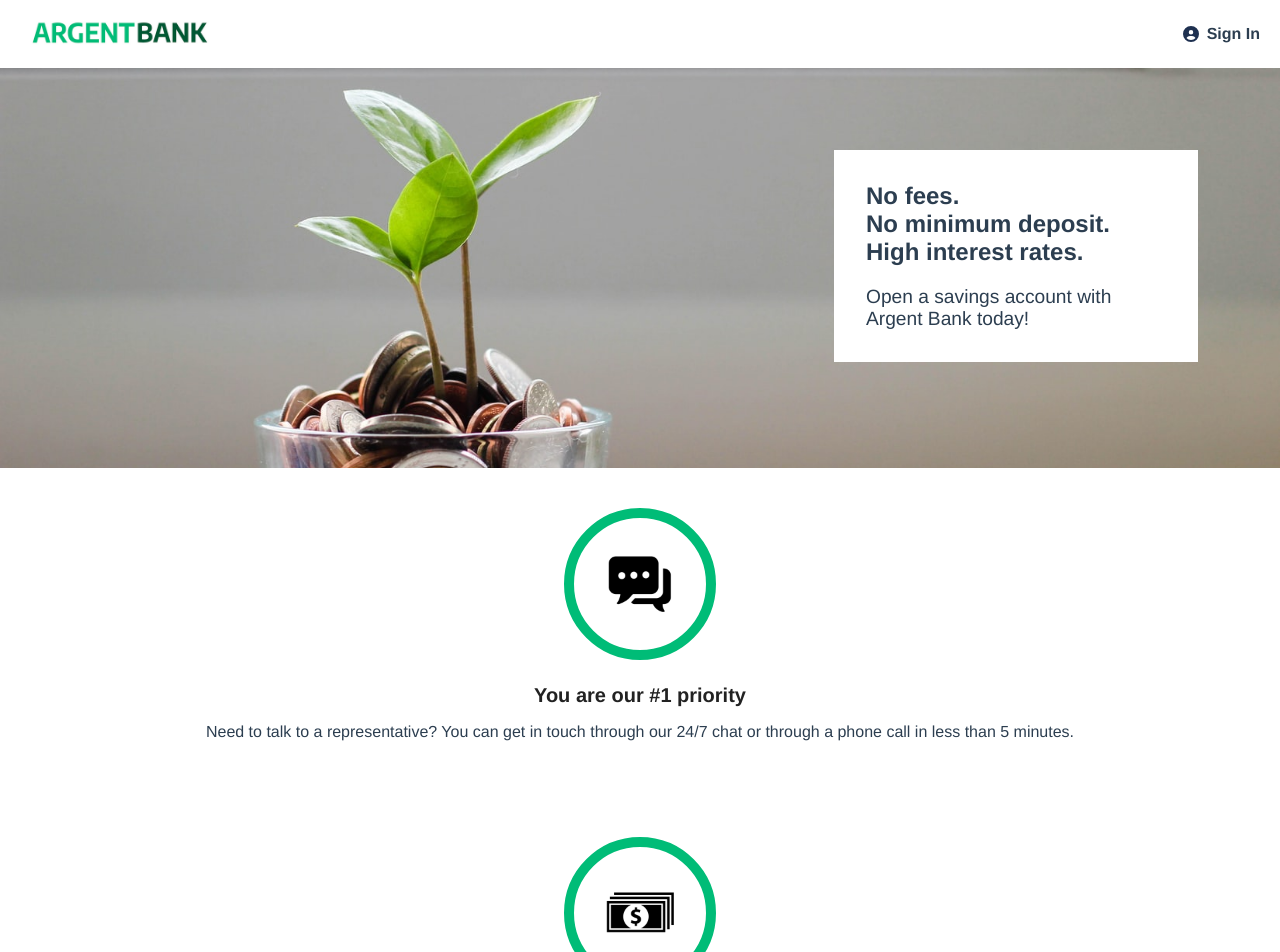
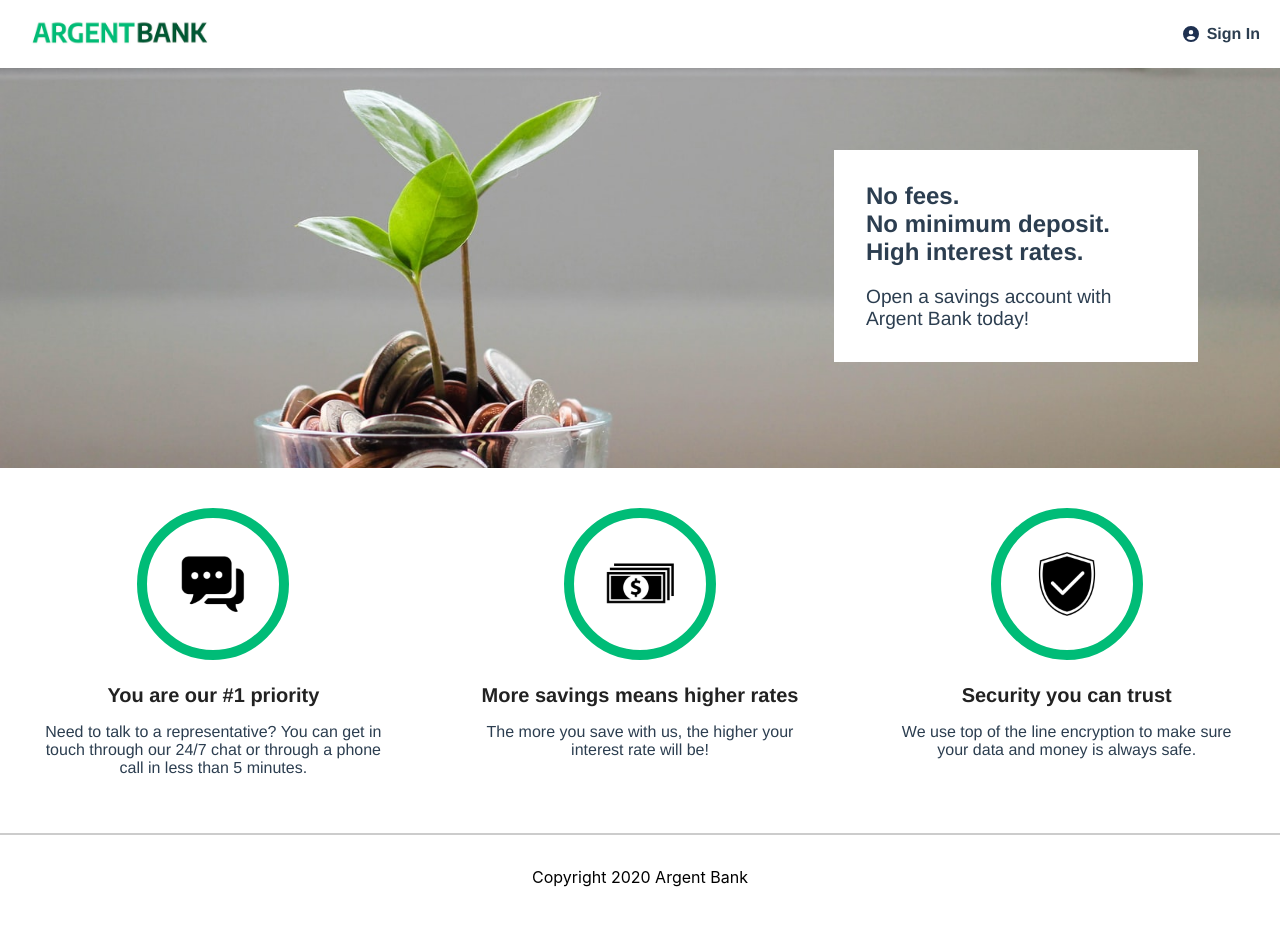
Before and after one commit to stoyb/argentbank, a React (Create React App) app: page / in a window 1280 px wide. Shown: the top 952 px of the page. After the commit the page ends 911 px from the top, so only its background shows below. Built offline with nearby package versions, Linux system fonts and the light colour scheme.

Commit message:
Hompage Desktop done

```diff
--- a/src/pages/Homepage/Homepage.module.css
+++ b/src/pages/Homepage/Homepage.module.css
@@ -13,3 +13,8 @@
     width: 1px;
     white-space: nowrap;
 }
+@media (min-width:920px) {
+    .homePageContent{
+        flex-direction: row;
+    }
+}
```
